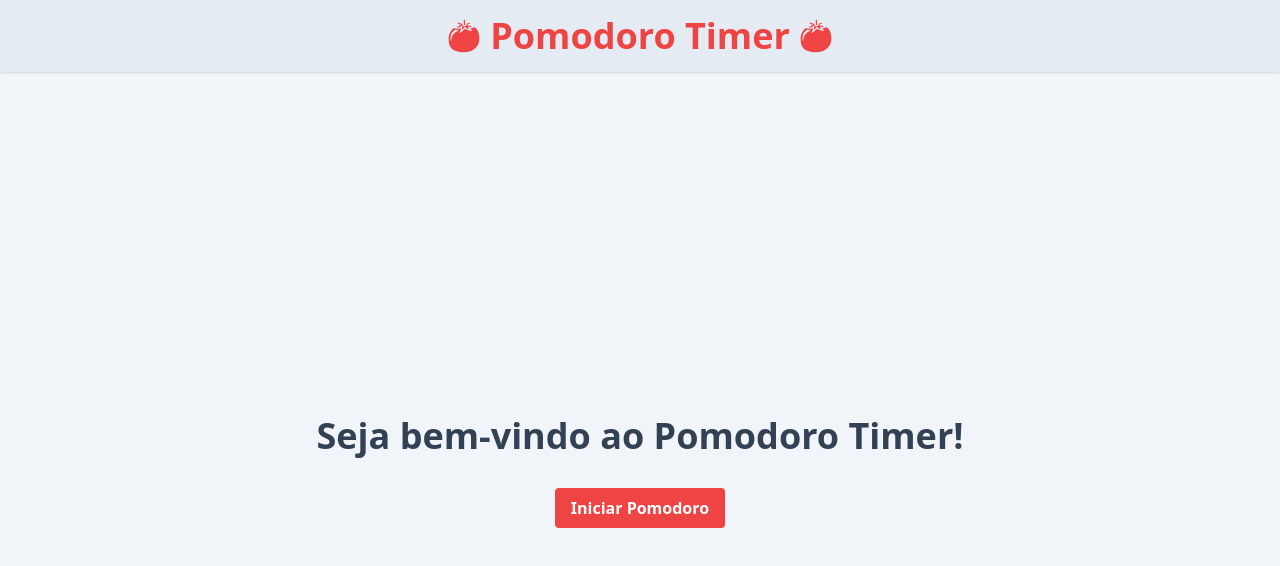
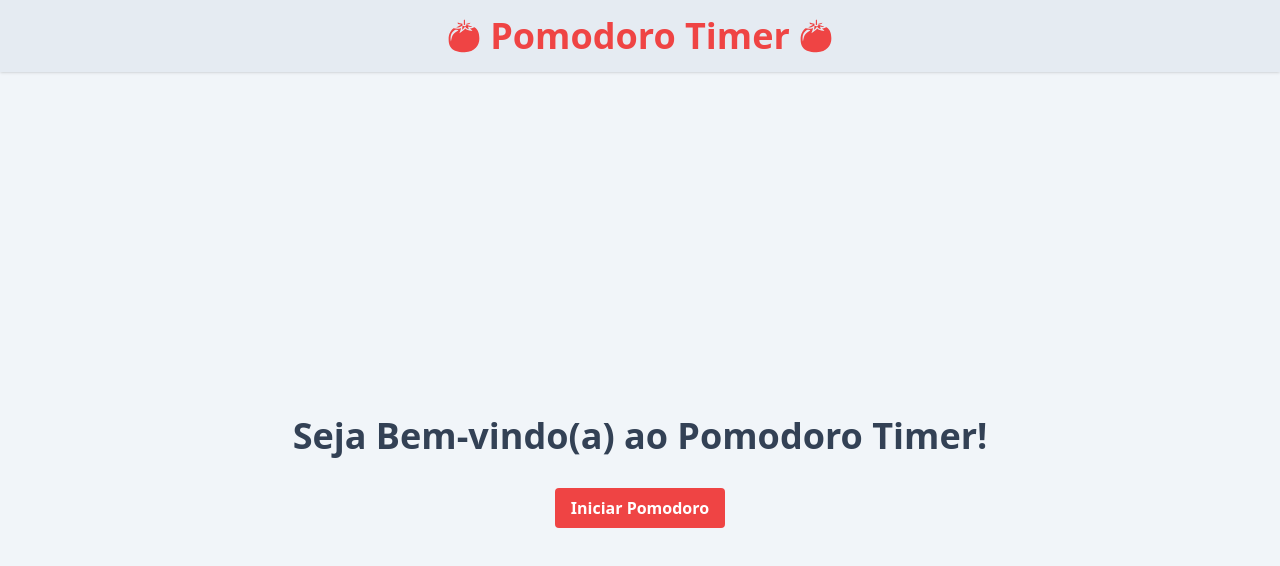
Before and after one commit to PeterYouseph/Jera-desafio-tecnico-devweb, a Next.js app: page / in a window 1280 px wide. Shown: the top 566 px of the page. Built offline with nearby package versions, Linux system fonts and the light colour scheme.

Commit message:
style(page.tsx): modifica a mensagem inicial do sistema
"Seja Bem-vindo(a) ao Pomodoro Timer!" foi a mensagem modificada

```diff
--- a/src/app/page.tsx
+++ b/src/app/page.tsx
@@ -52,7 +52,7 @@ const Home: NextPage = () => {
         {!isPomodoroRunning && !isPomodoroCompleted ? (
           <>
             <h1 className="text-4xl font-bold  text-slate-700 mb-8">
-              Seja bem-vindo ao Pomodoro Timer!
+              Seja Bem-vindo(a) ao Pomodoro Timer!
             </h1>
             <button
               className="bg-red-500 hover:bg-red-700 text-white font-bold py-2 px-4 rounded"
```
